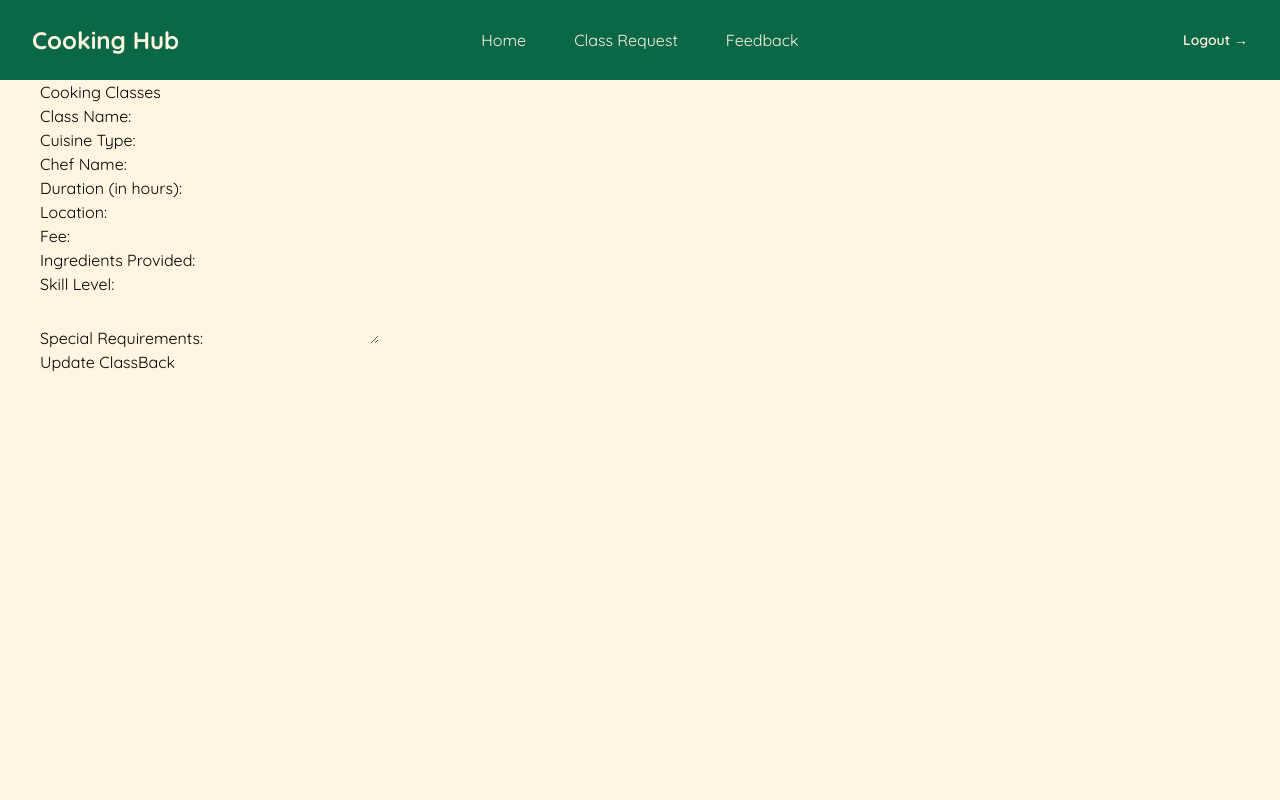
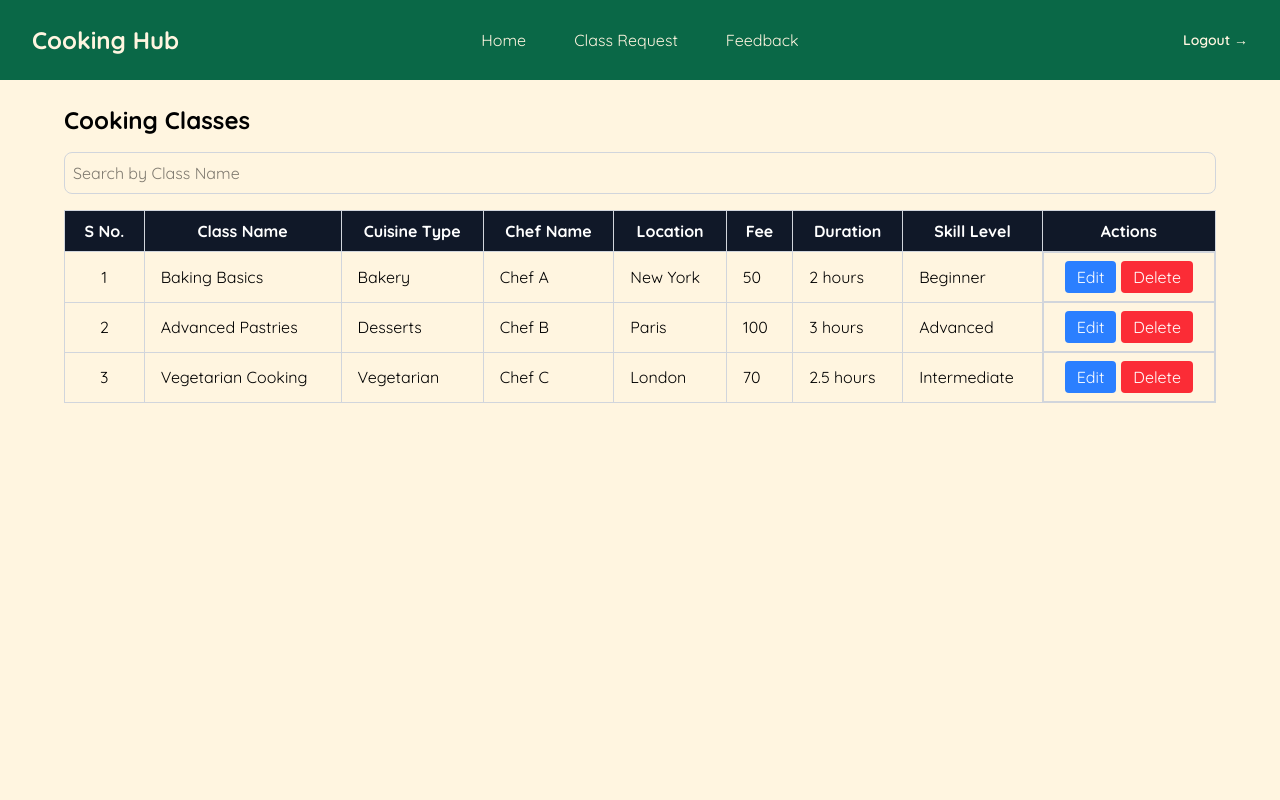
Before and after one commit to neojarvis-testing/8b8a08fa-018d-4c99-adb9-1c63fedffd66-3e18c4ab-fae2-4018-886d-f22d52c9f031, an Angular app in the folder angularapp/: page /admin/view-classes in a window 1280 px wide. Shown: the top 800 px of the page. Built offline with nearby package versions, Linux system fonts and the light colour scheme; a web font is replaced by a local one.

Commit message:
Nav bar and Admin view class

```diff
--- a/angularapp/src/app/components/adminaddclass/adminaddclass.component.html
+++ b/angularapp/src/app/components/adminaddclass/adminaddclass.component.html
@@ -4,7 +4,7 @@
   <form #classForm="ngForm" (ngSubmit)="onSubmit(classForm)" novalidate>
     <div class="mb-4">
       <label for="className">Class Name:</label>
-      <input type="text" id="className" name="className" ngModel required minlength="3"/>
+      <input type="text" id="className" name="className" placeholder="" required minlength="3"/>
     </div>
 
     <div class="mb-4">
--- a/angularapp/src/app/components/adminnav/adminnav.component.html
+++ b/angularapp/src/app/components/adminnav/adminnav.component.html
@@ -1 +1,35 @@
-<p>adminnav works!</p>
+<header class="top-0 z-50 bg-[#0A6847] text-[#FFF5E0] shadow-md">
+  <nav class="flex items-center justify-between px-6 py-4 lg:px-8">
+    <!-- Logo Section -->
+    <div class="flex lg:flex-1">
+      <a routerLink="/admin/home" class="text-2xl font-bold -m-1.5 p-1.5 hover:text-[#FFDAB9]">
+        Cooking Hub - Admin
+      </a>
+    </div>
+
+    <!-- Navigation Links -->
+    <div class="hidden lg:flex lg:gap-x-8">
+      <a routerLink="/admin/home" class="text-base cursor-pointer hover:text-[#FFDAB9]">Home</a>
+
+      <!-- Dropdown for Cooking Class -->
+      <div class="relative group">
+        <a class="text-base cursor-pointer hover:text-[#FFDAB9]">Cooking Class<span class="ml-2">&#9662;</span></a>
+        <div style="background-color: #f3ca52; margin-top: 0.25rem; box-shadow: 0 2px 8px rgba(0, 0, 0, 0.1); border-radius: 8px;"
+             class="absolute left-0 hidden group-hover:block">
+          <a routerLink="/admin/add-class" class="block px-4 py-2 hover:bg-[#0A6847]">Add Class</a>
+          <a routerLink="/admin/view-class" class="block px-4 py-2 hover:bg-[#0A6847]">View Class</a>
+        </div>
+      </div>
+
+      <a routerLink="/admin/class-requested" class="text-base cursor-pointer hover:text-[#FFDAB9]">Class Requested</a>
+      <a routerLink="/admin/feedbacks" class="text-base cursor-pointer hover:text-[#FFDAB9]">Feedbacks</a>
+    </div>
+
+    <!-- Logout Section -->
+    <div class="hidden lg:flex lg:flex-1 lg:justify-end">
+      <a (click)="logout()" class="text-sm font-semibold cursor-pointer hover:text-[#FFDAB9]">
+        Logout <span aria-hidden="true">&rarr;</span>
+      </a>
+    </div>
+  </nav>
+</header>
--- a/angularapp/src/app/components/adminviewclass/adminviewclass.component.html
+++ b/angularapp/src/app/components/adminviewclass/adminviewclass.component.html
@@ -1,138 +1,78 @@
-<h1>Cooking Classes</h1>
+<div class="p-6">
+  <h1 class="text-2xl font-bold mb-4">Cooking Classes</h1>
 
-<div class="form-container">
-  <form #cookingForm="ngForm" (ngSubmit)="onSubmit(cookingForm)" novalidate>
-    <!-- Class Name Field -->
-    <div>
-      <label for="className">Class Name:</label>
-      <input
-        type="text"
-        id="className"
-        name="className"
-        ngModel
-        required
-      />
-      <small *ngIf="cookingForm.controls.className?.invalid && cookingForm.controls.className?.touched">
-        Class Name is required.
-      </small>
+  <!-- Search Bar -->
+  <input type="text" placeholder="Search by Class Name" [(ngModel)]="searchTerm"
+         class="border border-gray-300 rounded-lg p-2 w-full mb-4">
+
+  <!-- Classes Table -->
+  <table class="table-auto border-collapse border border-gray-300 w-full">
+    <thead>
+      <tr class="bg-gray-900 text-white">
+        <th class="border border-gray-300 px-4 py-2">S No.</th>
+        <th class="border border-gray-300 px-4 py-2">Class Name</th>
+        <th class="border border-gray-300 px-4 py-2">Cuisine Type</th>
+        <th class="border border-gray-300 px-4 py-2">Chef Name</th>
+        <th class="border border-gray-300 px-4 py-2">Location</th>
+        <th class="border border-gray-300 px-4 py-2">Fee</th>
+        <th class="border border-gray-300 px-4 py-2">Duration</th>
+        <th class="border border-gray-300 px-4 py-2">Skill Level</th>
+        <th class="border border-gray-300 px-4 py-2">Actions</th>
+      </tr>
+    </thead>
+    <tbody>
+      <tr *ngFor="let class of filteredClasses; let i = index">
+        <td class="border border-gray-300 px-4 py-2 text-center">{{ i + 1 }}</td>
+        <td class="border border-gray-300 px-4 py-2">{{ class.name }}</td>
+        <td class="border border-gray-300 px-4 py-2">{{ class.cuisineType }}</td>
+        <td class="border border-gray-300 px-4 py-2">{{ class.chefName }}</td>
+        <td class="border border-gray-300 px-4 py-2">{{ class.location }}</td>
+        <td class="border border-gray-300 px-4 py-2">{{ class.fee }}</td>
+        <td class="border border-gray-300 px-4 py-2">{{ class.duration }}</td>
+        <td class="border border-gray-300 px-4 py-2">{{ class.skillLevel }}</td>
+        <td class="border border-gray-300 px-4 py-2 flex justify-evenly">
+          <button (click)="editClass(class)" class="bg-blue-500 text-white px-3 py-1 rounded hover:bg-blue-700">
+            Edit
+          </button>
+          <button (click)="confirmDelete(class)" class="bg-red-500 text-white px-3 py-1 rounded hover:bg-red-700">
+            Delete
+          </button>
+        </td>
+      </tr>
+    </tbody>
+  </table>
+
+  <!-- Delete Confirmation Modal -->
+  <div *ngIf="selectedClass && !isEditMode" class="fixed inset-0 bg-gray-800 bg-opacity-50 flex items-center justify-center">
+    <div class="bg-white rounded-lg p-6 w-96">
+      <h2 class="text-xl font-bold mb-4">Delete Confirmation</h2>
+      <p class="text-gray-700 mb-4">Are you sure you want to delete "{{ selectedClass.name }}"?</p>
+      <div class="flex justify-end space-x-4">
+        <button (click)="deleteClass()" class="bg-red-500 text-white px-4 py-2 rounded hover:bg-red-700">Delete</button>
+        <button (click)="cancelDelete()" class="bg-gray-300 text-black px-4 py-2 rounded hover:bg-gray-400">Cancel</button>
+      </div>
     </div>
+  </div>
 
-    <!-- Cuisine Type Field -->
-    <div>
-      <label for="cuisineType">Cuisine Type:</label>
-      <input
-        type="text"
-        id="cuisineType"
-        name="cuisineType"
-        ngModel
-        required
-      />
-      <small *ngIf="cookingForm.controls.cuisineType?.invalid && cookingForm.controls.cuisineType?.touched">
-        Cuisine Type is required.
-      </small>
+  <!-- Edit Form Modal -->
+  <div *ngIf="selectedClass && isEditMode" class="fixed inset-0 bg-gray-800 bg-opacity-50 flex items-center justify-center">
+    <div class="bg-white rounded-lg p-6 w-96">
+      <h2 class="text-xl font-bold mb-4">Edit Class</h2>
+      <div class="space-y-4">
+        <div>
+          <label class="block text-gray-700">Class Name</label>
+          <input [(ngModel)]="selectedClass.name" class="border border-gray-300 rounded-lg p-2 w-full">
+        </div>
+        <div>
+          <label class="block text-gray-700">Cuisine Type</label>
+          <input [(ngModel)]="selectedClass.cuisineType" class="border border-gray-300 rounded-lg p-2 w-full">
+        </div>
+        <!-- Add other fields like Chef Name, Location, Fee, etc. -->
+      </div>
+      <div class="flex justify-end space-x-4 mt-4">
+        <button (click)="saveEdit()" class="bg-blue-500 text-white px-4 py-2 rounded hover:bg-blue-700">Save</button>
+        <button (click)="cancelEdit()" class="bg-gray-300 text-black px-4 py-2 rounded hover:bg-gray-400">Cancel</button>
+      </div>
     </div>
-
-    <!-- Chef Name Field -->
-    <div>
-      <label for="chefName">Chef Name:</label>
-      <input
-        type="text"
-        id="chefName"
-        name="chefName"
-        ngModel
-        required
-      />
-      <small *ngIf="cookingForm.controls.chefName?.invalid && cookingForm.controls.chefName?.touched">
-        Chef Name is required.
-      </small>
-    </div>
-
-    <!-- Duration Field -->
-    <div>
-      <label for="duration">Duration (in hours):</label>
-      <input
-        type="number"
-        id="duration"
-        name="duration"
-        ngModel
-        required
-      />
-      <small *ngIf="cookingForm.controls.duration?.invalid && cookingForm.controls.duration?.touched">
-        Duration is required.
-      </small>
-    </div>
-
-    <!-- Location Field -->
-    <div>
-      <label for="location">Location:</label>
-      <input
-        type="text"
-        id="location"
-        name="location"
-        ngModel
-        required
-      />
-      <small *ngIf="cookingForm.controls.location?.invalid && cookingForm.controls.location?.touched">
-        Location is required.
-      </small>
-    </div>
-
-    <!-- Fee Field -->
-    <div>
-      <label for="fee">Fee:</label>
-      <input
-        type="number"
-        id="fee"
-        name="fee"
-        ngModel
-        required
-      />
-      <small *ngIf="cookingForm.controls.fee?.invalid && cookingForm.controls.fee?.touched">
-        Fee is required.
-      </small>
-    </div>
-
-    <!-- Ingredients Provided Field -->
-    <div>
-      <label for="ingredientsProvided">Ingredients Provided:</label>
-      <input
-        type="text"
-        id="ingredientsProvided"
-        name="ingredientsProvided"
-        ngModel
-      />
-    </div>
-
-    <!-- Skill Level Field -->
-    <div>
-      <label for="skillLevel">Skill Level:</label>
-      <input
-        type="text"
-        id="skillLevel"
-        name="skillLevel"
-        ngModel
-      />
-    </div>
-
-    <!-- Special Requirements Field -->
-    <div>
-      <label for="specialRequirements">Special Requirements:</label>
-      <textarea
-        id="specialRequirements"
-        name="specialRequirements"
-        ngModel
-      ></textarea>
-    </div>
-
-    <!-- Submit and Back Buttons -->
-    <div class="form-actions">
-      <button type="submit" [disabled]="cookingForm.invalid">Update Class</button>
-      <button type="button" (click)="goBack()">Back</button>
-    </div>
-  </form>
-
-  <!-- Validation Message -->
-  <div *ngIf="cookingForm.invalid && cookingForm.touched">
-    <small>All required fields cannot be left empty.</small>
   </div>
 </div>
--- a/angularapp/src/app/components/adminviewclass/adminviewclass.component.ts
+++ b/angularapp/src/app/components/adminviewclass/adminviewclass.component.ts
@@ -1,5 +1,4 @@
-
-  import { Component, OnInit } from '@angular/core';
+import { Component, OnInit } from '@angular/core';
 
 @Component({
   selector: 'app-adminviewclass',
@@ -7,43 +6,96 @@
   styleUrls: ['./adminviewclass.component.css']
 })
 export class AdminviewclassComponent implements OnInit {
-  classes: any;
-  filteredClasses: any;
-  location: any;
+  searchTerm: string = ''; // Search input
+  selectedClass: any = null; // Holds the class being considered for deletion or editing
+  isEditMode: boolean = false; // Tracks if the component is in edit mode
 
-  constructor() { }
+  // Example data for classes
+  classes = [
+    {
+      name: 'Baking Basics',
+      cuisineType: 'Bakery',
+      chefName: 'Chef A',
+      location: 'New York',
+      fee: 50,
+      duration: '2 hours',
+      skillLevel: 'Beginner'
+    },
+    {
+      name: 'Advanced Pastries',
+      cuisineType: 'Desserts',
+      chefName: 'Chef B',
+      location: 'Paris',
+      fee: 100,
+      duration: '3 hours',
+      skillLevel: 'Advanced'
+    },
+    {
+      name: 'Vegetarian Cooking',
+      cuisineType: 'Vegetarian',
+      chefName: 'Chef C',
+      location: 'London',
+      fee: 70,
+      duration: '2.5 hours',
+      skillLevel: 'Intermediate'
+    }
+  ];
 
-  ngOnInit(): void {
-    // Initialization logic if necessary
+  constructor() {}
+
+  ngOnInit(): void {}
+
+  // Filter classes based on search term
+  get filteredClasses() {
+    return this.classes.filter((c) =>
+      c.name.toLowerCase().includes(this.searchTerm.toLowerCase())
+    );
   }
 
-  // Method to handle form submission
-  onSubmit(cookingForm): void {
-    if (cookingForm.valid) {
-      alert('Form submitted successfully!');
-      console.log('Form Data:', cookingForm.value); // Logs form data to the console
-    } else {
-      alert('Please fill out all required fields.');
+  // Show delete confirmation modal
+  confirmDelete(classItem: any): void {
+    this.selectedClass = classItem;
+  }
+
+  // Delete class if confirmed
+  deleteClass(): void {
+    if (this.selectedClass) {
+      const index = this.classes.indexOf(this.selectedClass);
+      if (index > -1) {
+        this.classes.splice(index, 1); // Remove the class from the list
+        console.log('Deleted class:', this.selectedClass);
+      }
+      this.selectedClass = null; // Reset selection after deletion
     }
   }
 
-  // Method for handling Edit button click
-  onEdit(classData: any): void {
-    alert(`Editing class: ${classData.name}`);
-    // Implement navigation logic to the admineditclass component
-  }
-  goBack(): void {
-    this.location.back(); // Navigate back to the previous page
+  // Cancel deletion
+  cancelDelete(): void {
+    this.selectedClass = null;
   }
 
-  // Method for handling Delete button click
-  onDelete(classData: any): void {
-    const confirmation = confirm(`Are you sure you want to delete the class: ${classData.name}?`);
-    if (confirmation) {
-      // Logic for deleting the class
-      this.classes = this.classes.filter(cls => cls !== classData);
-      this.filteredClasses = this.classes; // Update filtered list
-      alert('Class deleted successfully!');
+  // Enable edit mode and load selected class
+  editClass(classItem: any): void {
+    this.selectedClass = { ...classItem }; // Make a copy of the selected class
+    this.isEditMode = true;
+  }
+
+  // Save changes to the edited class
+  saveEdit(): void {
+    const index = this.classes.findIndex(
+      (c) => c.name === this.selectedClass.name
+    );
+    if (index > -1) {
+      this.classes[index] = this.selectedClass; // Update class details
+      console.log('Edited class:', this.selectedClass);
     }
+    this.selectedClass = null; // Reset selected class
+    this.isEditMode = false; // Exit edit mode
+  }
+
+  // Cancel editing
+  cancelEdit(): void {
+    this.selectedClass = null;
+    this.isEditMode = false; // Exit edit mode
   }
 }
--- a/angularapp/src/app/components/adminviewfeedback/adminviewfeedback.component.html
+++ b/angularapp/src/app/components/adminviewfeedback/adminviewfeedback.component.html
@@ -8,7 +8,7 @@
 
   <!-- Table Display for Feedbacks -->
   <table *ngIf="feedbacks.length > 0" class="table-auto border-collapse border border-gray-300 w-full">
-    <thead class="bg-gray-200">
+    <thead class="bg-gray-900 text-white">
       <tr>
         <th class="border border-gray-300 px-4 py-2">Sl No</th>
         <th class="border border-gray-300 px-4 py-2">User Name</th>
--- a/angularapp/src/app/services/auth.service.ts
+++ b/angularapp/src/app/services/auth.service.ts
@@ -10,7 +10,7 @@ import { Login } from '../models/login.model';
   providedIn: 'root'
 })
 export class AuthService {
-  private apiBaseUrl = 'https://8080-abeecbbbdbedfffbcadcffcbecabfaedfdcf.premiumproject.examly.io/api';
+  private apiBaseUrl = 'https://8080-bebdccafbfffbcadcffcbecabfaedfdcf.premiumproject.examly.io/api';
   private userRole = new BehaviorSubject<string | null>(null);
   private userId = new BehaviorSubject<number | null>(null);
 
--- a/angularapp/src/app/services/cooking-class.service.ts
+++ b/angularapp/src/app/services/cooking-class.service.ts
@@ -8,7 +8,7 @@ import { CookingClass } from '../models/cooking-class.model';
   providedIn: 'root'
 })
 export class CookingClassService {
-  private apiBaseUrl = '/api';
+  private apiBaseUrl = 'https://8080-bebdccafbfffbcadcffcbecabfaedfdcf.premiumproject.examly.io/api';
 
   constructor(private http: HttpClient) {}
 
--- a/angularapp/src/app/services/feedback.service.ts
+++ b/angularapp/src/app/services/feedback.service.ts
@@ -8,7 +8,7 @@ import { Feedback } from '../models/feedback.model';
   providedIn: 'root'
 })
 export class FeedbackService {
-  private apiBaseUrl = '/api';
+  private apiBaseUrl = 'https://8080-bebdccafbfffbcadcffcbecabfaedfdcf.premiumproject.examly.io/api';
 
   constructor(private http: HttpClient) {}
 
```
Also changed, not shown: angularapp/src/app/components/adminnav/adminnav.component.ts (+15 -0 lines), 1 other file (tests, documents, lock files or other folders).
